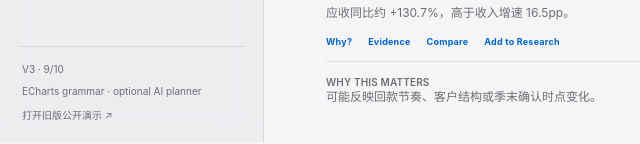
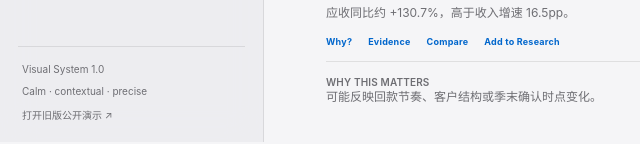
Before and after one commit to starer1333/Research-Atlas, a plain HTML site: page v3/index.html in a window 1280 px wide. Shown: the part 658-802 px from the top of the page, 0-640 px from the left. Drawn offline with nearby package versions, Linux system fonts and the light colour scheme.

Commit message:
Simplify public V3 shell

```diff
--- a/v3/index.html
+++ b/v3/index.html
@@ -12,7 +12,7 @@
 <script defer src="charts.js"></script>
 <script defer src="app.js"></script>
 </head>
-<body><div class="ambient-orb ambient-a" aria-hidden="true"></div><div class="ambient-orb ambient-b" aria-hidden="true"></div>
+<body>
 <aside class="rail">
   <a class="brand" href="#research"><span class="mark">RA</span><span><b>Research Atlas</b><small>Evidence before conviction</small></span></a>
   <div class="picker"><label for="company">Company / Ticker</label><select id="company"></select><p>公开静态预览 · 不写入研究数据库</p></div>
@@ -22,7 +22,7 @@
     <button data-page="analysis"><span>03</span><b>Analysis</b><small>发生了什么，为什么？</small></button>
     <button data-page="report"><span>04</span><b>Report</b><small>我现在怎么看？</small></button>
   </nav>
-  <div class="rail-foot"><span>V3 · 9/10</span><p>ECharts grammar · optional AI planner</p><a href="../">打开旧版公开演示 ↗</a></div>
+  <div class="rail-foot"><span>Visual System 1.0</span><p>Calm · contextual · precise</p><a href="../">打开旧版公开演示 ↗</a></div>
 </aside>
 <div class="app">
 <header class="topbar"><div><b id="ticker">—</b><span id="companyName">Research Atlas</span><small id="subtitle"></small></div><span>As of 2025-03-01</span></header>
```
